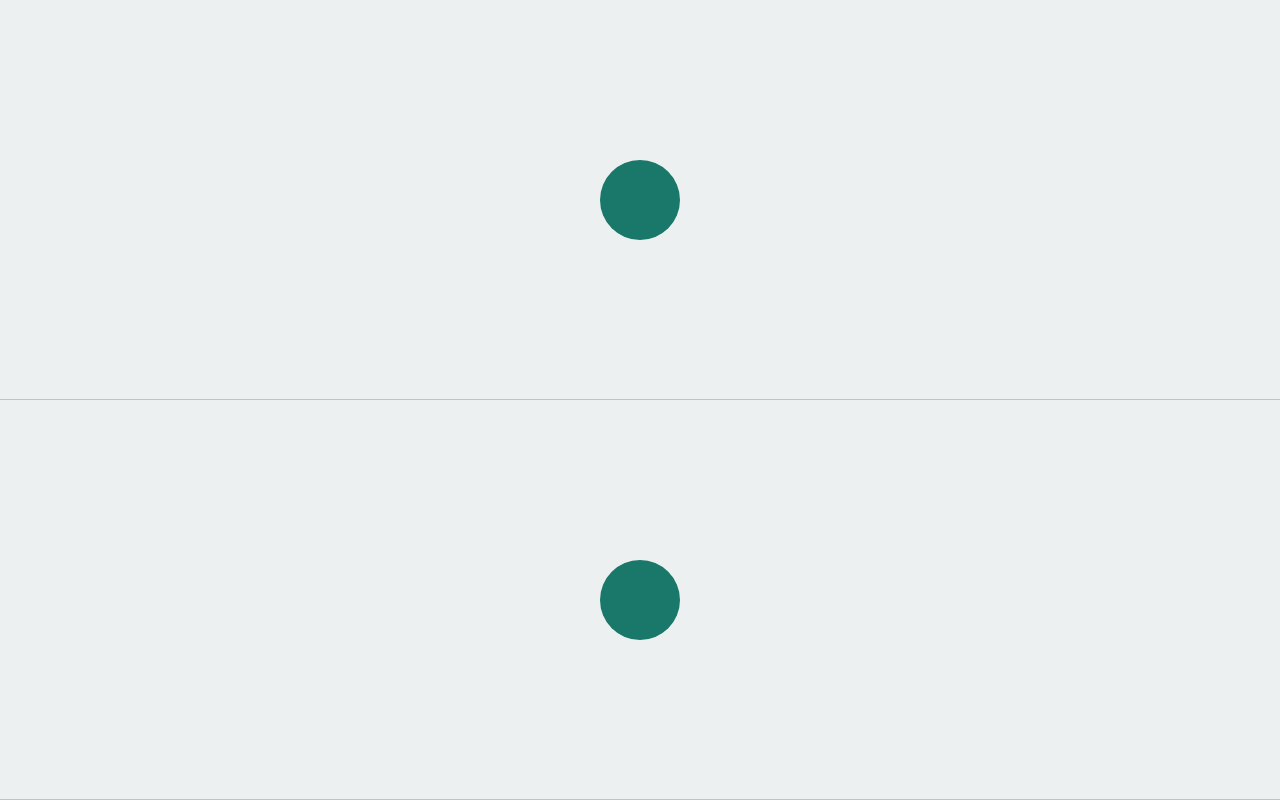
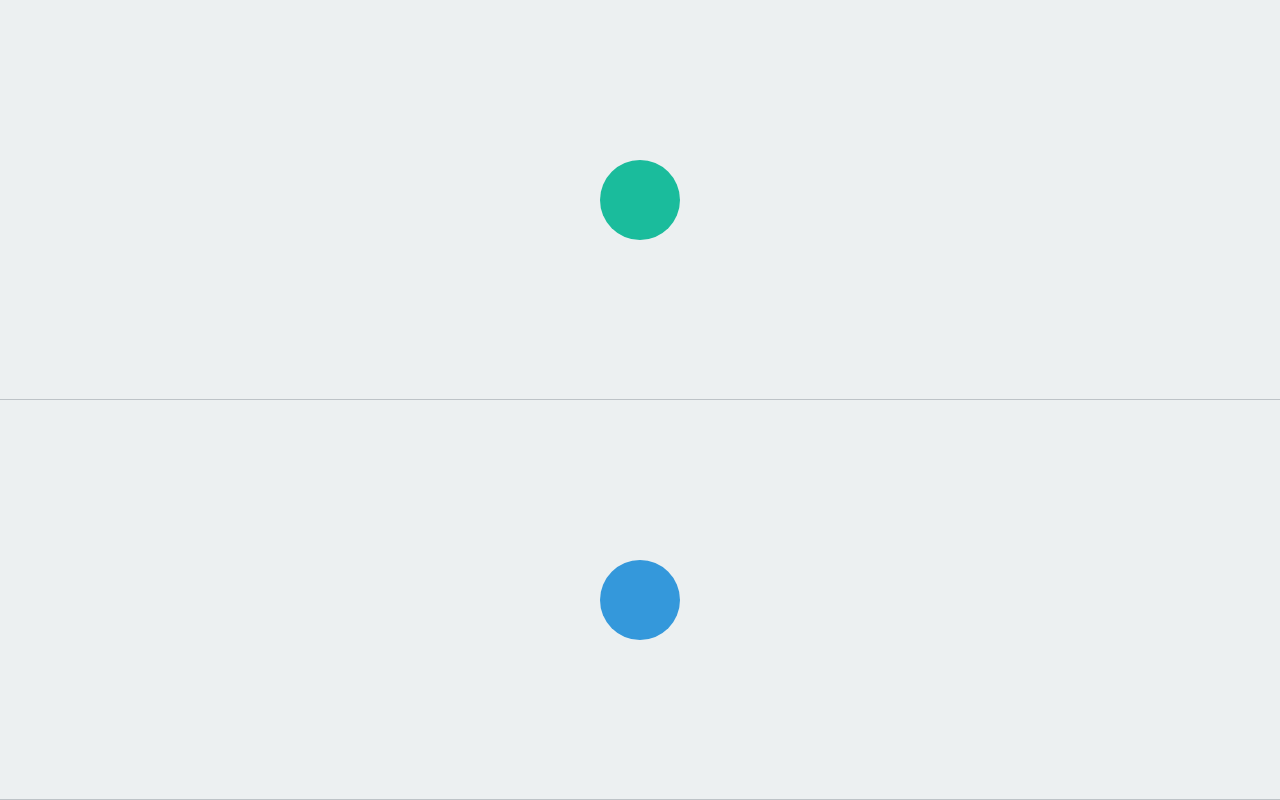
Before and after one commit to JasonBai007/xball, a Vue app: page / in a window 1280 px wide. Built offline with nearby package versions, Linux system fonts and the light colour scheme.

Commit message:
调节动画逻辑

```diff
--- a/src/App.vue
+++ b/src/App.vue
@@ -1,10 +1,10 @@
 <template>
   <div id="app">
     <div class="wrap">
-      <ball></ball>
+      <ball color="#1ABC9C"></ball>
     </div>
     <div class="wrap">
-      <ball></ball>
+      <ball color="#3498DB"></ball>
     </div>
   </div>
 </template>
--- a/src/components/Ball.vue
+++ b/src/components/Ball.vue
@@ -6,12 +6,14 @@ export default {
   name: "ball",
   data() {
     return {
-      radius: 10
+      radius: 10,
+      isDone: false
     };
   },
   computed: {
     styleObj() {
       return {
+        background: this.$attrs.color,
         width: this.radius + "vh",
         height: this.radius + "vh"
       };
@@ -20,18 +22,19 @@ export default {
   methods: {
     enlarge() {
       let r = this.radius;
-      this.radius = r + 1;
+      if (r < 50) {
+        this.radius = r + 5;
+      } else {
+        this.isDone = true;
+        this.radius = 1000;
+      }
     }
   }
 };
 </script>
 <style scoped lang="less">
 .ball {
-  display: flex;
-  align-items: center;
-  justify-content: center;
   border-radius: 50%;
-  background: #197869;
   transition: all 0.2s;
   &:hover {
     cursor: pointer;
```
